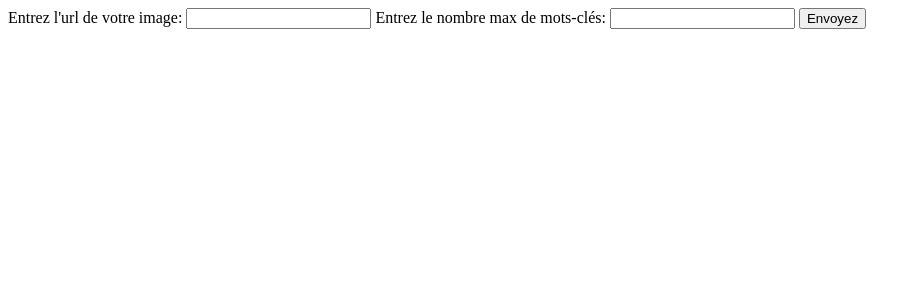
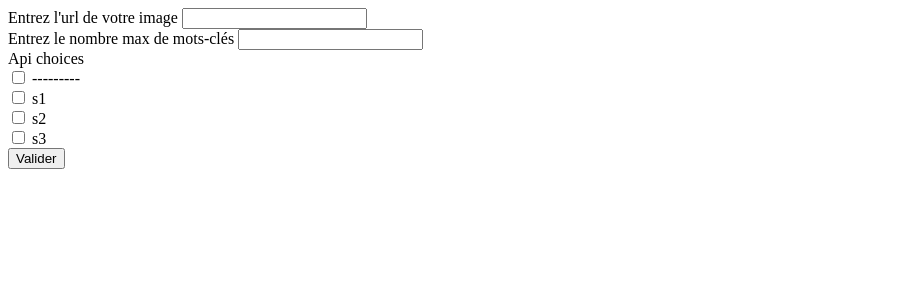
Before and after one commit to RolaMmss/Projet-SAS-IA, a Django app: template image_detection/api_app/templates/api_app/formulaire.html in a window 1280 px wide. Shown: the top 300 px of the page, without its empty margins (0-921 px from the left). Run offline with Django 4.2, Linux system fonts and the light colour scheme; the template is opened without the code that fills it: values that come from a table or form of the project are taken from there, others are empty.

Commit message:
checkbox

```diff
--- a/image_detection/api_app/forms.py
+++ b/image_detection/api_app/forms.py
@@ -1,6 +1,6 @@
 from django import forms
 from . import models
-
+from django.forms import CheckboxSelectMultiple
 
 class ApiKeywordsForm(forms.ModelForm):
     class Meta:
@@ -10,3 +10,6 @@ class ApiKeywordsForm(forms.ModelForm):
             "url": "Entrez l'url de votre image",
             "num_keywords": "Entrez le nombre max de mots-clés"
         }
+        widgets = {
+            "api_choices":CheckboxSelectMultiple()
+        }
--- a/image_detection/api_app/models.py
+++ b/image_detection/api_app/models.py
@@ -1,3 +1,4 @@
+from hashlib import blake2b
 from django.db import models
 
 # Create your models here.
@@ -13,3 +14,14 @@ class ApiKeywordsModel(models.Model):
         blank=False,
         null=True
     )
+    CHOICES = [
+        ('s1',"s1"),
+        ('s2',"s2"),
+        ('s3',"s3"),
+    ]
+
+    api_choices = models.CharField(
+        max_length=50,
+        blank=False,
+        choices = CHOICES,
+    )
--- a/image_detection/api_app/templates/api_app/formulaire.html
+++ b/image_detection/api_app/templates/api_app/formulaire.html
@@ -1,7 +1,23 @@
-<form method="POST">
+{% comment %} <form method="POST">
     {% csrf_token %}
     {{form}}
-    <button type="submit">Envoyez</button>
+    <button type="submit">Soumettre</button>
 </form>
 
-<p>{{info.keywords}}</p>
+<p>{{info.keywords}}</p> {% endcomment %}
+
+
+<form method="POST">
+
+    {% csrf_token %}
+    {% for field in form %}
+    <div class="form-group">
+        <div class="form-control">
+            <label>{{field.label}} </label>
+            {{field}}</div>
+    </div>
+    {% endfor %}
+    <div>
+        <input class="btn btn-primary" type="submit" value="Valider">
+    </div>
+</form>
--- a/image_detection/api_app/views.py
+++ b/image_detection/api_app/views.py
@@ -26,7 +26,7 @@ def api_keywords(request):
                     form.save()
                     info = json.loads(reponse.text)
                     print(info)
-                    return render(request, 'api_app/formulaire.html', context = {'form' : form, 'info' :info})
+                    return render(request, 'api_app/reponse_formulaire.html', context = {'form' : form, 'info' :info})
 
         else :
             form = forms.ApiKeywordsForm()
```
Also changed, not shown: image_detection/api_app/templates/api_app/reponse_formulaire.html (added, +17 -0 lines), image_detection/api_app/migrations/0002_apikeywordsmodel_api_choices.py (added), image_detection/db.sqlite3.
